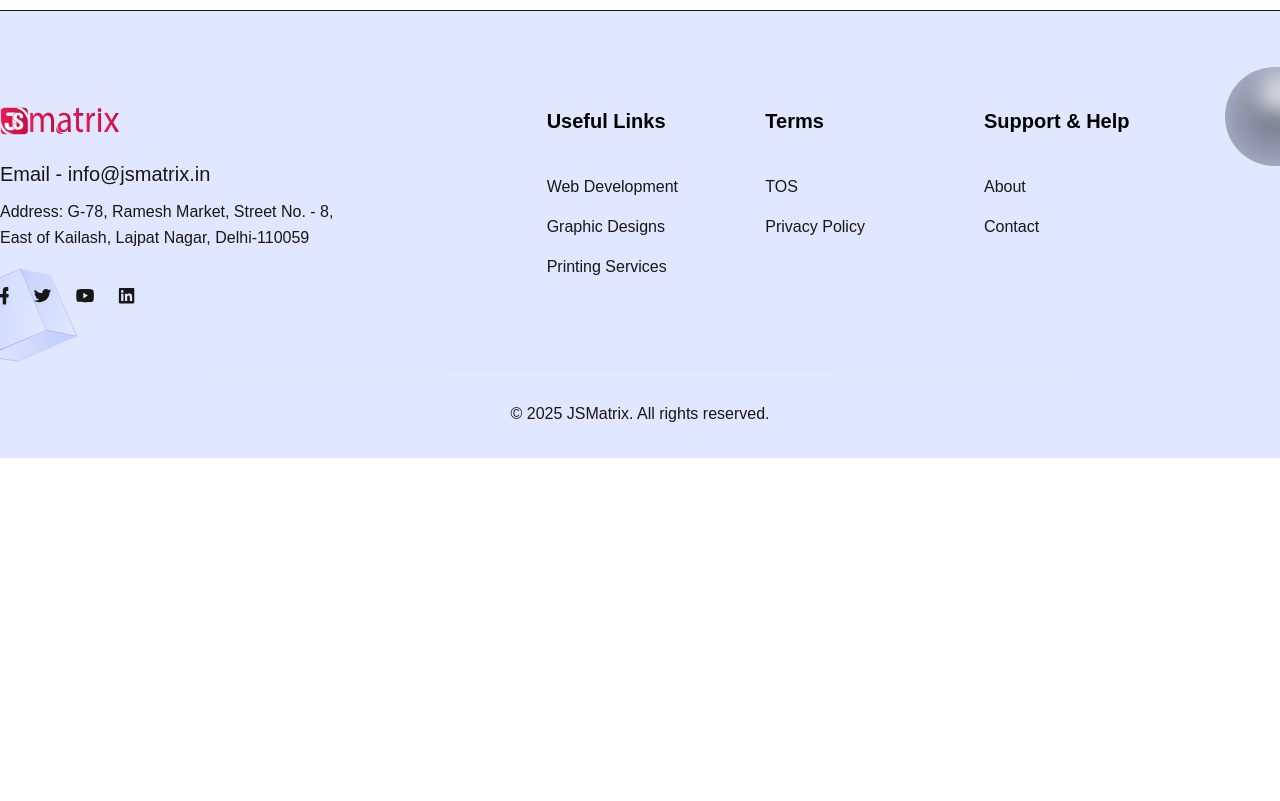
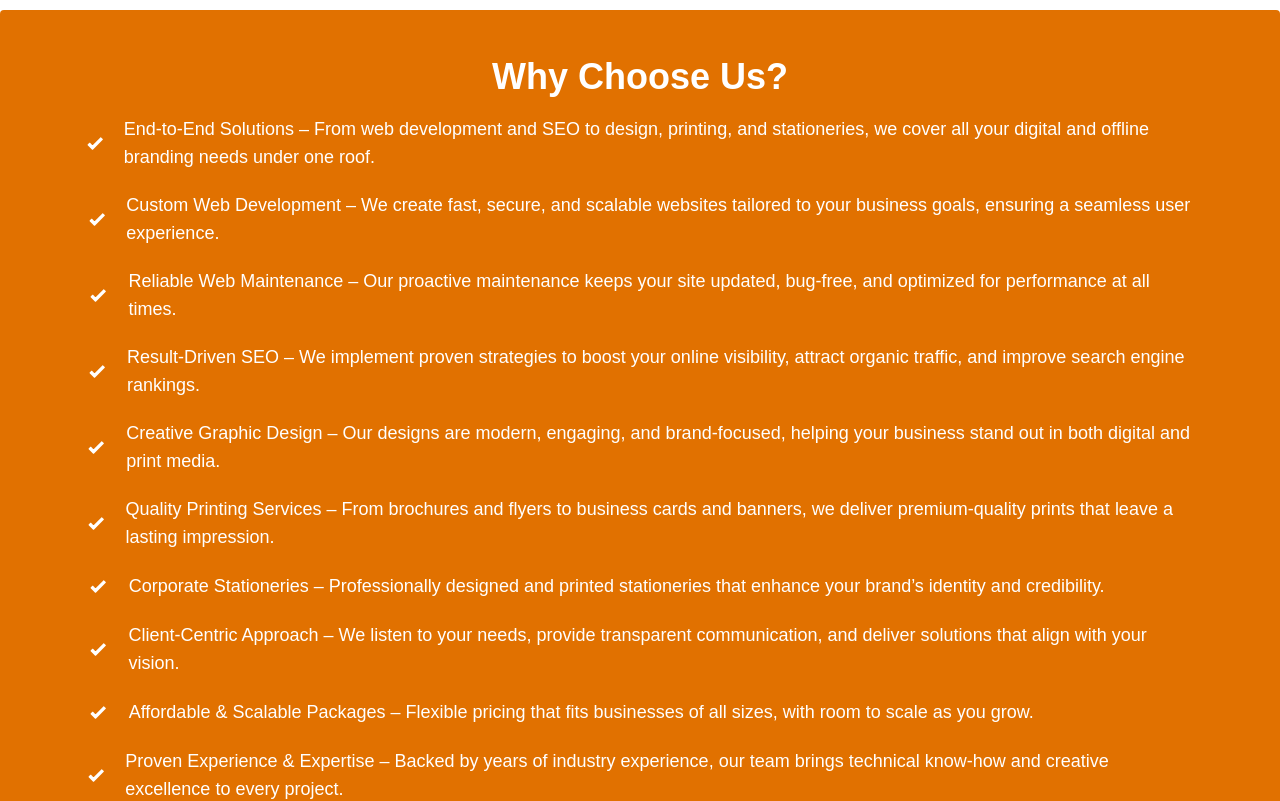
Before and after one commit to niceprince/jsmatrix_next, a Next.js app: page /about in a window 1280 px wide. Shown: the part 1500-2301 px from the top of the page. Before the commit the page ends 1958 px from the top, so only its background shows below. Built offline with nearby package versions, Linux system fonts and the light colour scheme.

Commit message:
Fixed some issues

```diff
--- a/src/app/about/page.tsx
+++ b/src/app/about/page.tsx
@@ -3,7 +3,21 @@ import AboutSectionOne from "@/components/about/AboutSectionOne";
 import PageTwoSectionView from "@/components/common/PageTwoSectionView";
 import Animate from "@/components/about/ImageBox/Animate";
 
+const checkIcon = (
+  <svg width="16" height="13" viewBox="0 0 16 13" className="fill-current">
+    <path d="M5.8535 12.6631C5.65824 12.8584 5.34166 12.8584 5.1464 12.6631L0.678505 8.1952C0.483242 7.99994 0.483242 7.68336 0.678505 7.4881L2.32921 5.83739C2.52467 5.64193 2.84166 5.64216 3.03684 5.83791L5.14622 7.95354C5.34147 8.14936 5.65859 8.14952 5.85403 7.95388L13.3797 0.420561C13.575 0.22513 13.8917 0.225051 14.087 0.420383L15.7381 2.07143C15.9333 2.26669 15.9333 2.58327 15.7381 2.77854L5.8535 12.6631Z" />
+  </svg>
+);
+
 const About = () => {
+  const List = ({ text }: {text:string}) => (
+    <p className="mb-5 flex items-center text-lg font-medium text-white">
+      <span className="mr-4 flex h-[30px] w-[30px] items-center justify-center rounded-md bg-primary bg-opacity-10 text-primary">
+        {checkIcon}
+      </span>
+      {text}
+    </p>
+  );
     return (
         <>
           <Metadata
@@ -14,6 +28,23 @@ const About = () => {
           <PageTwoSectionView RightItem={Animate}>
             <AboutSectionOne />
           </PageTwoSectionView>
+
+          <div className="container mx-auto mb-9 w-full wow fadeInUp shadow-three mb-12 rounded-sm bg-amber-600 px-8 py-11">
+            <h2 className='mb-4 text-4xl font-bold text-center !leading-tight text-white '>Why Choose Us?</h2>
+
+            <ul className='m-auto w-full md:w-11/12'>
+              <List text="End-to-End Solutions – From web development and SEO to design, printing, and stationeries, we cover all your digital and offline branding needs under one roof." />
+              <List text="Custom Web Development – We create fast, secure, and scalable websites tailored to your business goals, ensuring a seamless user experience." />
+              <List text="Reliable Web Maintenance – Our proactive maintenance keeps your site updated, bug-free, and optimized for performance at all times." />
+              <List text="Result-Driven SEO – We implement proven strategies to boost your online visibility, attract organic traffic, and improve search engine rankings." />
+              <List text="Creative Graphic Design – Our designs are modern, engaging, and brand-focused, helping your business stand out in both digital and print media." />
+              <List text="Quality Printing Services – From brochures and flyers to business cards and banners, we deliver premium-quality prints that leave a lasting impression." />
+              <List text="Corporate Stationeries – Professionally designed and printed stationeries that enhance your brand’s identity and credibility." />
+              <List text="Client-Centric Approach – We listen to your needs, provide transparent communication, and deliver solutions that align with your vision." />
+              <List text="Affordable & Scalable Packages – Flexible pricing that fits businesses of all sizes, with room to scale as you grow." />
+              <List text="Proven Experience & Expertise – Backed by years of industry experience, our team brings technical know-how and creative excellence to every project." />
+            </ul>
+          </div>
         </>
     )
 }
--- a/src/app/layout.tsx
+++ b/src/app/layout.tsx
@@ -3,6 +3,7 @@ import { Geist, Geist_Mono } from "next/font/google";
 import Header from "@/components/header/Header";
 import "./globals.css";
 import Footer from "@/components/footer/Footer";
+import ScrollToTop from "@/components/common/ScrollToTop";
 
 const geistSans = Geist({
   variable: "--font-geist-sans",
@@ -36,6 +37,7 @@ export default function RootLayout({
       <body
         className={`${geistSans.variable} ${geistMono.variable} antialiased`}
       >
+        <ScrollToTop />
         <Header />
         {children}
         <Footer />
--- a/src/components/about/AboutSectionOne.tsx
+++ b/src/components/about/AboutSectionOne.tsx
@@ -1,22 +1,6 @@
 import SectionTitle from "../common/SectionTitle";
 
-const checkIcon = (
-  <svg width="16" height="13" viewBox="0 0 16 13" className="fill-current">
-    <path d="M5.8535 12.6631C5.65824 12.8584 5.34166 12.8584 5.1464 12.6631L0.678505 8.1952C0.483242 7.99994 0.483242 7.68336 0.678505 7.4881L2.32921 5.83739C2.52467 5.64193 2.84166 5.64216 3.03684 5.83791L5.14622 7.95354C5.34147 8.14936 5.65859 8.14952 5.85403 7.95388L13.3797 0.420561C13.575 0.22513 13.8917 0.225051 14.087 0.420383L15.7381 2.07143C15.9333 2.26669 15.9333 2.58327 15.7381 2.77854L5.8535 12.6631Z" />
-  </svg>
-);
-
-const AboutSectionOne = () => {
-  const List = ({ text }: {text:string}) => (
-    <p className="mb-5 flex items-center text-lg font-medium text-body-color">
-      <span className="mr-4 flex h-[30px] w-[30px] items-center justify-center rounded-md bg-primary bg-opacity-10 text-primary">
-        {checkIcon}
-      </span>
-      {text}
-    </p>
-  );
-
-  return <>
+const AboutSectionOne = () => (<>
     <SectionTitle
       title="About Us"
       paragraph="Our main focus is on empowering businesses to safeguard their most critical and vulnerable applications. We achieve this through knowledge sharing, innovative solutions, and a collaborative approach that ensures organizations stay protected in an ever-evolving digital landscape."
@@ -67,6 +51,6 @@ const AboutSectionOne = () => {
       </div>
     </div>
   </>
-};
+);
 
 export default AboutSectionOne;
--- a/src/components/common/PageTwoSectionView.tsx
+++ b/src/components/common/PageTwoSectionView.tsx
@@ -12,7 +12,7 @@ const PageTwoSectionView: React.FC<TwoPageSectionProps> = ({RightItem, pageSecti
   return (
     <section className="pt-16 md:pt-20 lg:pt-28">
       <div className="container mx-auto">
-        <div className="border-b border-body-color/[.15] pb-16 dark:border-white/[.15] md:pb-20 lg:pb-28">
+        <div className="border-body-color/[.15] pb-16 dark:border-white/[.15] md:pb-20 lg:pb-28">
           <div className="-mx-4 flex flex-wrap">
             <div className={`w-full px-4 lg:w-1/2 ${pageSectionClasses.includes('contact-section') ? 'order-2 md:order-1 lg:order-1' : ''}`}>
               { children }
--- a/src/components/developement/DevHeading.tsx
+++ b/src/components/developement/DevHeading.tsx
@@ -70,7 +70,7 @@ const DevHeading:React.FC<DevHeadProps> = ({headingBgText, headText, paraText, b
         }, duration * 1000);
       }, delay * 1000);
     }
-  }, []);
+  }, [headingBgText]);
 
   // const mouseMoveEffect = (e) => {
   //   if (!particleContainer.current) return;
--- a/src/components/footer/Footer.tsx
+++ b/src/components/footer/Footer.tsx
@@ -96,10 +96,10 @@ const Footer = () => {
                 <ul>
                   <li>
                     <Link
-                      href="/web-development"
+                      href="/web"
                       className="dark:text-body-color-dark mb-4 inline-block text-base text-body-color duration-300 hover:text-primary dark:hover:text-primary"
                     >
-                      Web Development
+                      Web
                     </Link>
                   </li>
                   <li>
--- a/src/components/hero/Hero.tsx
+++ b/src/components/hero/Hero.tsx
@@ -5,7 +5,6 @@ import Bubbles from "./Bubbles";
 
 import { TextType } from "./TextType";
 import HeroWave from "./HeroWave";
-import style from "./TextType.module.css";
 import styleds from './Hero.module.css';
 import ScrollableButton from "../common/ScrollableButton";
 
```
